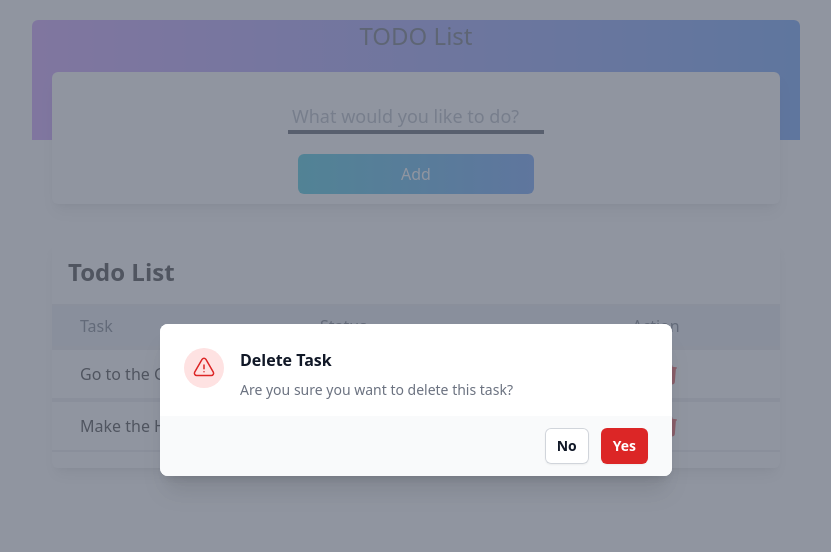
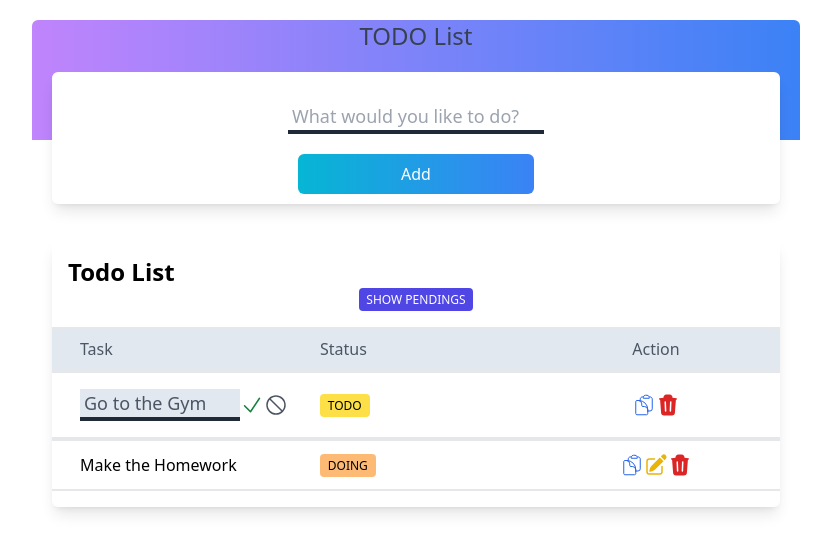
Before and after one commit to fidehlg89/vue_todo-app, a Vue app: page / in a window 1280 px wide. Both pictures are taken after a click on the button 892 px from the left and 374 px from the top of the page. Shown: the top 552 px of the page, without its empty margins (224-1055 px from the left). Built offline with nearby package versions, Linux system fonts and the light colour scheme.

Commit message:
feat: add duplicate task

```diff
--- a/src/App.vue
+++ b/src/App.vue
@@ -27,6 +27,13 @@
         class="flex flex-col items-center px-0 py-4 mx-auto mt-5 overflow-hidden bg-white rounded-md shadow-lg w-full-sm"
       >
         <h2 class="w-full px-4 text-2xl font-bold text-left">Todo List</h2>
+        <button
+          type="button"
+          @click="showPendingTasks = !showPendingTasks"
+          class="inline-block whitespace-nowrap cursor-pointer rounded px-[0.65em] pb-[0.25em] pt-[0.35em] text-center align-baseline font-medium text-xs uppercase bg-indigo-600 text-white"
+        >
+          {{ showPendingTasks ? 'Show All' : 'Show Pendings' }}
+        </button>
         <div v-if="tasks.length > 0" class="w-full mt-4">
           <ul>
             <li
@@ -47,34 +54,96 @@
                   v-else
                   v-model="editedText"
                   @keyup.enter="saveEditedTask(taskItem)"
-                  @blur="saveEditedTask(taskItem)"
+                  @keyup.esc="stopEditingTask()"
                   type="text"
                   class="w-40 px-1 my-1 text-lg font-medium text-gray-600 border-b-4 border-gray-800 border-solid bg-slate-200 focus:outline-none"
                   placeholder="Edit task"
                 />
+                <div class="flex">
+                  <button
+                    @click="saveEditedTask(taskItem)"
+                    v-if="editingTaskId === taskItem.id"
+                    class="w-6 h-6 text-green-700"
+                    title="Save"
+                  >
+                    <svg
+                      xmlns="http://www.w3.org/2000/svg"
+                      viewBox="0 0 24 24"
+                      fill="currentColor"
+                      className="w-6 h-6"
+                    >
+                      <path
+                        fillRule="evenodd"
+                        d="M19.916 4.626a.75.75 0 01.208 1.04l-9 13.5a.75.75 0 01-1.154.114l-6-6a.75.75 0 011.06-1.06l5.353 5.353 8.493-12.739a.75.75 0 011.04-.208z"
+                        clipRule="evenodd"
+                      />
+                    </svg>
+                  </button>
+                  <button
+                    @click="stopEditingTask()"
+                    v-if="editingTaskId === taskItem.id"
+                    class="w-6 h-6 text-gray-600"
+                    title="Cancel"
+                  >
+                    <svg
+                      xmlns="http://www.w3.org/2000/svg"
+                      viewBox="0 0 24 24"
+                      fill="currentColor"
+                      className="w-6 h-6"
+                    >
+                      <path
+                        fillRule="evenodd"
+                        d="M6.72 5.66l11.62 11.62A8.25 8.25 0 006.72 5.66zm10.56 12.68L5.66 6.72a8.25 8.25 0 0011.62 11.62zM5.105 5.106c3.807-3.808 9.98-3.808 13.788 0 3.808 3.807 3.808 9.98 0 13.788-3.807 3.808-9.98 3.808-13.788 0-3.808-3.807-3.808-9.98 0-13.788z"
+                        clipRule="evenodd"
+                      />
+                    </svg>
+                  </button>
+                </div>
               </div>
               <div class="flex items-center px-4">
-                {{ taskItem.completed ? "Done" : "In Progress" }}
+                <span
+                  @click="changeTaskStatus(taskItem)"
+                  :class="buttonClass(taskItem)"
+                  class="inline-block whitespace-nowrap cursor-pointer rounded px-[0.65em] pb-[0.25em] pt-[0.35em] text-center align-baseline font-medium text-xs uppercase"
+                  title="Click to change status"
+                >
+                  {{ taskItem.status }}
+                </span>
               </div>
               <div class="flex items-center justify-center">
                 <button
+                  @click="duplicateTask(taskItem)"
+                  class="w-6 h-6 text-blue-600"
+                >
+                <svg xmlns="http://www.w3.org/2000/svg" fill="none" viewBox="0 0 24 24" strokeWidth={1.5} stroke="currentColor" className="w-6 h-6">
+                  <path strokeLinecap="round" strokeLinejoin="round" d="M8.25 7.5V6.108c0-1.135.845-2.098 1.976-2.192.373-.03.748-.057 1.123-.08M15.75 18H18a2.25 2.25 0 002.25-2.25V6.108c0-1.135-.845-2.098-1.976-2.192a48.424 48.424 0 00-1.123-.08M15.75 18.75v-1.875a3.375 3.375 0 00-3.375-3.375h-1.5a1.125 1.125 0 01-1.125-1.125v-1.5A3.375 3.375 0 006.375 7.5H5.25m11.9-3.664A2.251 2.251 0 0015 2.25h-1.5a2.251 2.251 0 00-2.15 1.586m5.8 0c.065.21.1.433.1.664v.75h-6V4.5c0-.231.035-.454.1-.664M6.75 7.5H4.875c-.621 0-1.125.504-1.125 1.125v12c0 .621.504 1.125 1.125 1.125h9.75c.621 0 1.125-.504 1.125-1.125V16.5a9 9 0 00-9-9z" />
+                </svg>
+
+                </button>
+                <button
                   @click="startEditingTask(taskItem)"
                   v-if="!isTaskEditing(taskItem)"
-                  class="w-6 h-6 text-blue-600"
+                  class="w-6 h-6 text-yellow-500"
+                  title="Edit task"
                 >
-                <svg xmlns="http://www.w3.org/2000/svg" viewBox="0 0 24 24" fill="currentColor" className="w-6 h-6">
-                  <path d="M21.731 2.269a2.625 2.625 0 00-3.712 0l-1.157 1.157 3.712 3.712 1.157-1.157a2.625 2.625 0 000-3.712zM19.513 8.199l-3.712-3.712-8.4 8.4a5.25 5.25 0 00-1.32 2.214l-.8 2.685a.75.75 0 00.933.933l2.685-.8a5.25 5.25 0 002.214-1.32l8.4-8.4z" />
-                  <path d="M5.25 5.25a3 3 0 00-3 3v10.5a3 3 0 003 3h10.5a3 3 0 003-3V13.5a.75.75 0 00-1.5 0v5.25a1.5 1.5 0 01-1.5 1.5H5.25a1.5 1.5 0 01-1.5-1.5V8.25a1.5 1.5 0 011.5-1.5h5.25a.75.75 0 000-1.5H5.25z" />
-                </svg>
-                </button>
-                <button @click="stopEditingTask()" v-if="editingTaskId !== null" class="w-6 h-6 text-gray-600">
-                  <svg xmlns="http://www.w3.org/2000/svg" viewBox="0 0 24 24" fill="currentColor" className="w-6 h-6">
-                    <path fillRule="evenodd" d="M6.72 5.66l11.62 11.62A8.25 8.25 0 006.72 5.66zm10.56 12.68L5.66 6.72a8.25 8.25 0 0011.62 11.62zM5.105 5.106c3.807-3.808 9.98-3.808 13.788 0 3.808 3.807 3.808 9.98 0 13.788-3.807 3.808-9.98 3.808-13.788 0-3.808-3.807-3.808-9.98 0-13.788z" clipRule="evenodd" />
+                  <svg
+                    xmlns="http://www.w3.org/2000/svg"
+                    viewBox="0 0 24 24"
+                    fill="currentColor"
+                    className="w-6 h-6"
+                  >
+                    <path
+                      d="M21.731 2.269a2.625 2.625 0 00-3.712 0l-1.157 1.157 3.712 3.712 1.157-1.157a2.625 2.625 0 000-3.712zM19.513 8.199l-3.712-3.712-8.4 8.4a5.25 5.25 0 00-1.32 2.214l-.8 2.685a.75.75 0 00.933.933l2.685-.8a5.25 5.25 0 002.214-1.32l8.4-8.4z"
+                    />
+                    <path
+                      d="M5.25 5.25a3 3 0 00-3 3v10.5a3 3 0 003 3h10.5a3 3 0 003-3V13.5a.75.75 0 00-1.5 0v5.25a1.5 1.5 0 01-1.5 1.5H5.25a1.5 1.5 0 01-1.5-1.5V8.25a1.5 1.5 0 011.5-1.5h5.25a.75.75 0 000-1.5H5.25z"
+                    />
                   </svg>
                 </button>
                 <button
                   @click="deleteTaskWithConfirmation(taskItem.id)"
                   class="w-6 h-6 text-red-600"
+                  title="Delete task"
                 >
                   <svg
                     xmlns="http://www.w3.org/2000/svg"
@@ -109,6 +178,7 @@
 
 <script>
 import ConfirmationDialog from './components/ConfirmationDialog.vue'
+import { TaskStatusEnum } from './store'
 
 export default {
   components: { ConfirmationDialog },
@@ -118,12 +188,28 @@ export default {
       showDeleteModal: false,
       taskToDelete: null,
       editingTaskId: null, // Almacenará el ID del task en edición
-      editedText: ''
+      editedText: '',
+      originalText: '',
+      showPendingTasks: false
     }
   },
   computed: {
     tasks () {
+      if (this.showPendingTasks) {
+        return this.$store.state.tasks.filter((task) => task.status === TaskStatusEnum.todo || task.status === TaskStatusEnum.doing)
+      }
       return this.$store.state.tasks
+    },
+    buttonClass () {
+      return (task) => {
+        if (task.status === TaskStatusEnum.todo) {
+          return 'bg-yellow-300'
+        } else if (task.status === TaskStatusEnum.doing) {
+          return 'bg-orange-300'
+        } else if (task.status === TaskStatusEnum.done) {
+          return 'bg-green-300'
+        }
+      }
     }
   },
   methods: {
@@ -135,6 +221,12 @@ export default {
         })
         this.task = ''
       }
+    },
+    duplicateTask (task) {
+      const duplicatedTask = { ...task }
+
+      // Add the duplicated task to the list of tasks in the store
+      this.$store.dispatch('createTask', duplicatedTask)
     },
     deleteTaskWithConfirmation (taskId) {
       // Show the delete confirmation modal
@@ -150,6 +242,7 @@ export default {
       this.showDeleteModal = false
     },
     startEditingTask (task) {
+      this.originalText = task.text
       if (this.editingTaskId === null) {
         this.editingTaskId = task.id
         this.editedText = task.text
@@ -164,9 +257,29 @@ export default {
     },
     saveEditedTask (task) {
       if (this.editingTaskId !== null && this.editedText.trim() !== '') {
-        this.$store.dispatch('updateTaskText', { taskId: task.id, newText: this.editedText })
+        this.$store.dispatch('updateTaskText', {
+          taskId: task.id,
+          newText: this.editedText
+        })
         this.stopEditingTask()
       }
+    },
+    changeTaskStatus (task) {
+      if (task.status === TaskStatusEnum.todo) {
+        task.status = TaskStatusEnum.doing
+      } else if (task.status === TaskStatusEnum.doing) {
+        task.status = TaskStatusEnum.done
+      } else if (task.status === TaskStatusEnum.done) {
+        task.status = TaskStatusEnum.todo
+      }
+
+      this.$store.dispatch('updateTaskStatus', {
+        taskId: task.id,
+        newStatus: task.status
+      })
+    },
+    filterPendingTask () {
+      console.log('Filter')
     }
   }
 }
--- a/src/components/TodoForm.vue
+++ b/src/components/TodoForm.vue
@@ -1,31 +1,3 @@
 <template>
-  <div>
-    <input
-      v-model="todo"
-      class="w-64 p-2 border rounded"
-      @keyup.enter="addTodo"
-      placeholder="Enter a new task..."
-    />
-    <button @click="addTodo" class="px-4 py-2 ml-2 text-white bg-blue-500 rounded">
-      Add Task
-    </button>
-  </div>
+  <div></div>
 </template>
-
-<script>
-export default {
-  data () {
-    return {
-      todo: ''
-    }
-  },
-  methods: {
-    addTodo () {
-      if (this.todo.trim()) {
-        this.$store.dispatch('createTodo', { text: this.todo, completed: false })
-        this.todo = ''
-      }
-    }
-  }
-}
-</script>
--- a/src/store/index.js
+++ b/src/store/index.js
@@ -3,6 +3,12 @@ import Vuex from 'vuex'
 import { v4 as uuidv4 } from 'uuid'
 
 Vue.use(Vuex)
+
+export const TaskStatusEnum = {
+  todo: 'todo',
+  doing: 'doing',
+  done: 'done'
+}
 
 export default new Vuex.Store({
   state: {
@@ -10,18 +16,18 @@ export default new Vuex.Store({
       {
         id: uuidv4(),
         text: 'Go to the Gym',
-        completed: false
+        status: TaskStatusEnum.todo
       },
       {
         id: uuidv4(),
         text: 'Make the Homework',
-        completed: true
+        status: TaskStatusEnum.doing
       }
     ]
   },
   mutations: {
     addTask: (state, task) => {
-      state.tasks.push({ ...task, id: uuidv4(), completed: false })
+      state.tasks.push({ ...task, id: uuidv4(), status: task.status ? task.status : TaskStatusEnum.todo, completed: false })
     },
     deleteTask: (state, taskId) => {
       const index = state.tasks.findIndex((item) => item.id === taskId)
@@ -34,6 +40,12 @@ export default new Vuex.Store({
       if (task) {
         task.text = newText
       }
+    },
+    updateStatus: (state, { taskId, newStatus }) => {
+      const task = state.tasks.find((item) => item.id === taskId)
+      if (task) {
+        task.status = newStatus
+      }
     }
   },
   actions: {
@@ -45,6 +57,9 @@ export default new Vuex.Store({
     },
     updateTaskText: ({ commit }, { taskId, newText }) => {
       commit('updateTaskText', { taskId, newText })
+    },
+    updateTaskStatus: ({ commit }, { taskId, newStatus }) => {
+      commit('updateStatus', { taskId, newStatus })
     }
   }
 })
```
Also changed, not shown: 1 other file (tests, documents, lock files or other folders).
